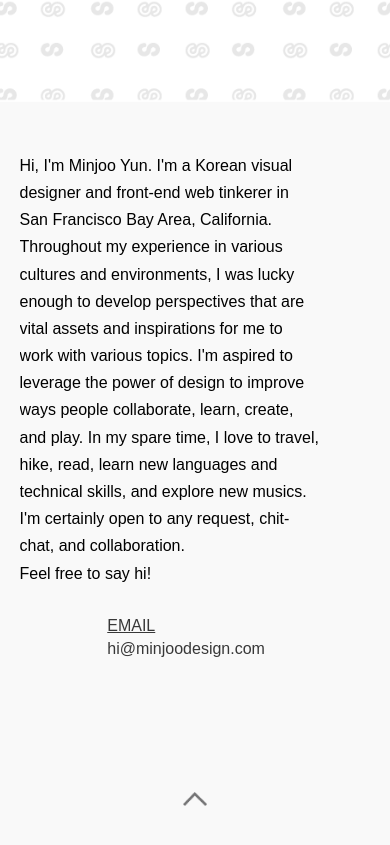
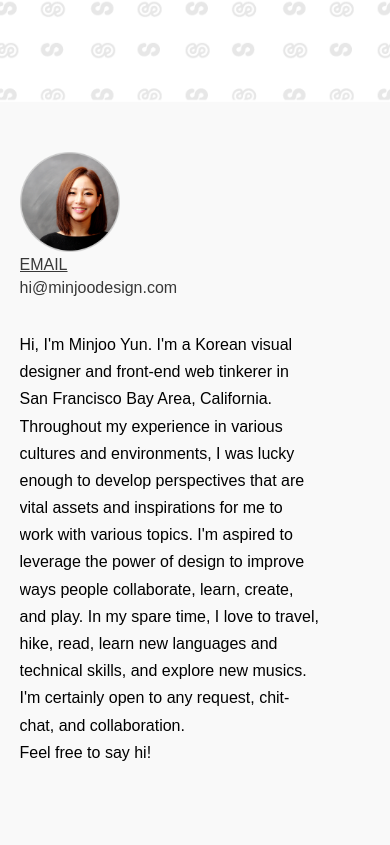
Before and after one commit to mjyuun/main, a plain HTML site: page about.html in a window 390 px wide. Shown: the part 489-1334 px from the top of the page. Drawn offline with nearby package versions, Linux system fonts and the light colour scheme; a script that the page names is missing.

Commit message:
profilepic

```diff
--- a/about.html
+++ b/about.html
@@ -39,6 +39,13 @@
       </div>
       <!-- <img src="assets/profile-img.png" width="300px"/> -->
   <div class="about_main">
+    <div class="about_col2">
+      <img src="assets/profile_pic2.png" width="100px" />
+      <h3>EMAIL</h3>
+      <a href="mailto:hi@minjoodesign.com" target="_blank"><p>
+        hi@minjoodesign.com
+      </p></a>
+    </div>
         <div class="about_copy about_col1">
           <p calss="about_bodycopy bodycopy">
             Hi, I'm Minjoo Yun. I'm a Korean visual designer and front-end web tinkerer in San Francisco Bay Area, California. Throughout my experience in various cultures and environments, I was lucky enough to develop perspectives that are vital assets and inspirations for me to work with various topics. I'm aspired to leverage the power of design to improve ways people collaborate, learn, create, and play. In my spare time, I love to travel, hike, read, learn new languages and technical skills, and explore new musics. I'm certainly open to any request, chit-chat, and collaboration. <br>Feel free to say hi!
@@ -46,12 +53,7 @@
           </p>
 
         </div>
-        <div class="about_col2">
-          <h3>EMAIL</h3>
-          <a href="mailto:hi@minjoodesign.com" target="_blank"><p>
-            hi@minjoodesign.com
-          </p></a>
-        </div>
+
         <!-- <div class="about_col3">
           <h3>Visual Design</h3>
           <h3>Front-end Development</h3>
--- a/css/about.css
+++ b/css/about.css
@@ -47,9 +47,9 @@ body{
   z-index: -10;
 }
 
-.about_col2, .about_col3{
+/*.about_col2, .about_col3{
   margin-left: 50px;
-}
+}*/
 .about_col2 h3{
   text-decoration: underline;
   color: #383838;
@@ -134,12 +134,9 @@ header {
     flex-direction: column;
   }
   .about_col2{
-    margin-top: 30px;
     margin-bottom: 30px;
   }
-  .about_col2, .about_col3{
-    margin-left: 50%;
-  }
+
 }
 
 @media only screen and (max-width: 520px) {
@@ -152,9 +149,7 @@ header {
   .about_social{
     visibility: hidden;
   }
-  .about_col2, .about_col3{
-    margin-left: 25%;
-  }
+
   .parallax-window {
       min-height:70vh;
       background: transparent;
```
Also changed, not shown: assets/profile_pic.png (added), assets/profile_pic2.png (added).
